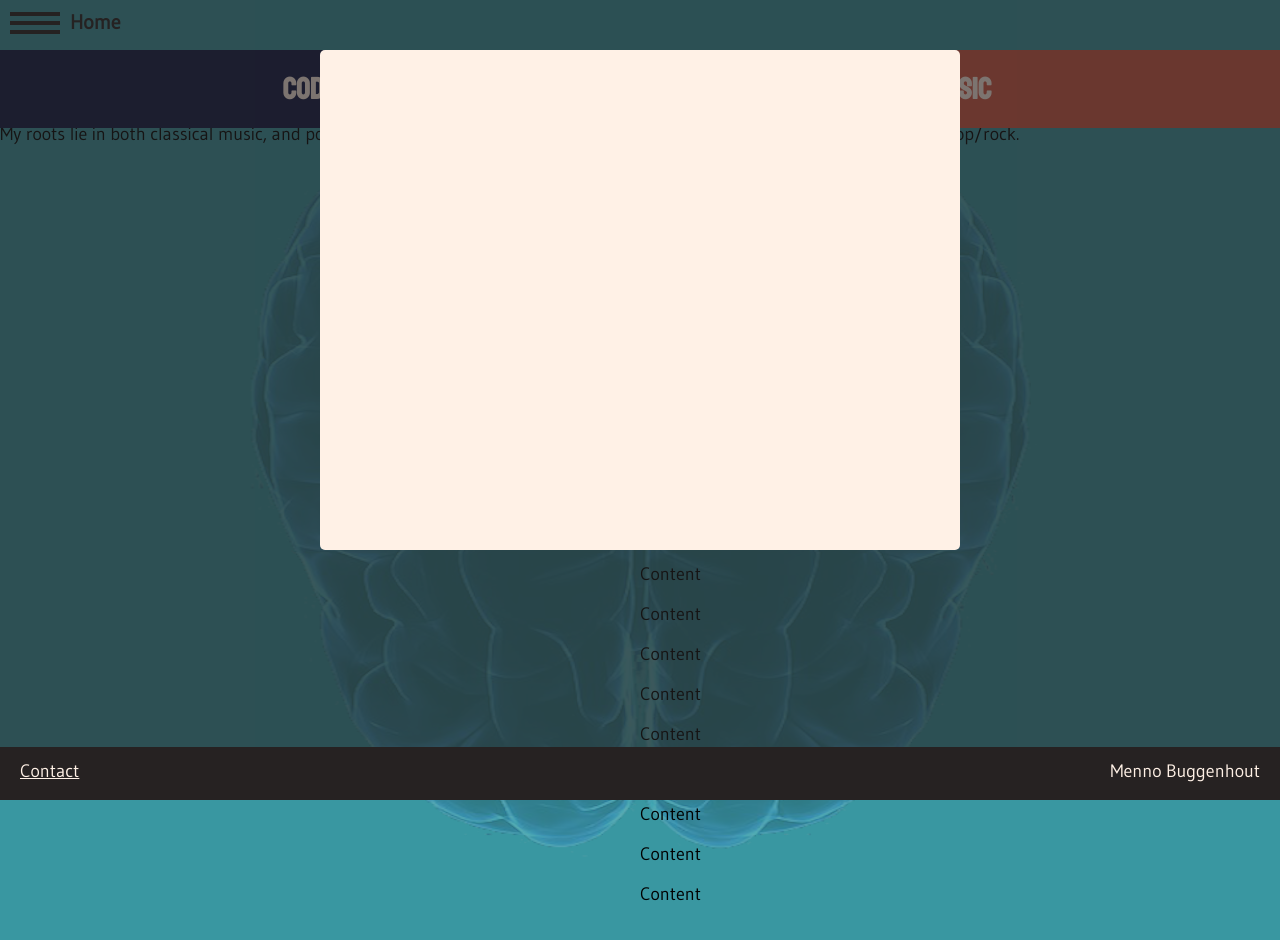
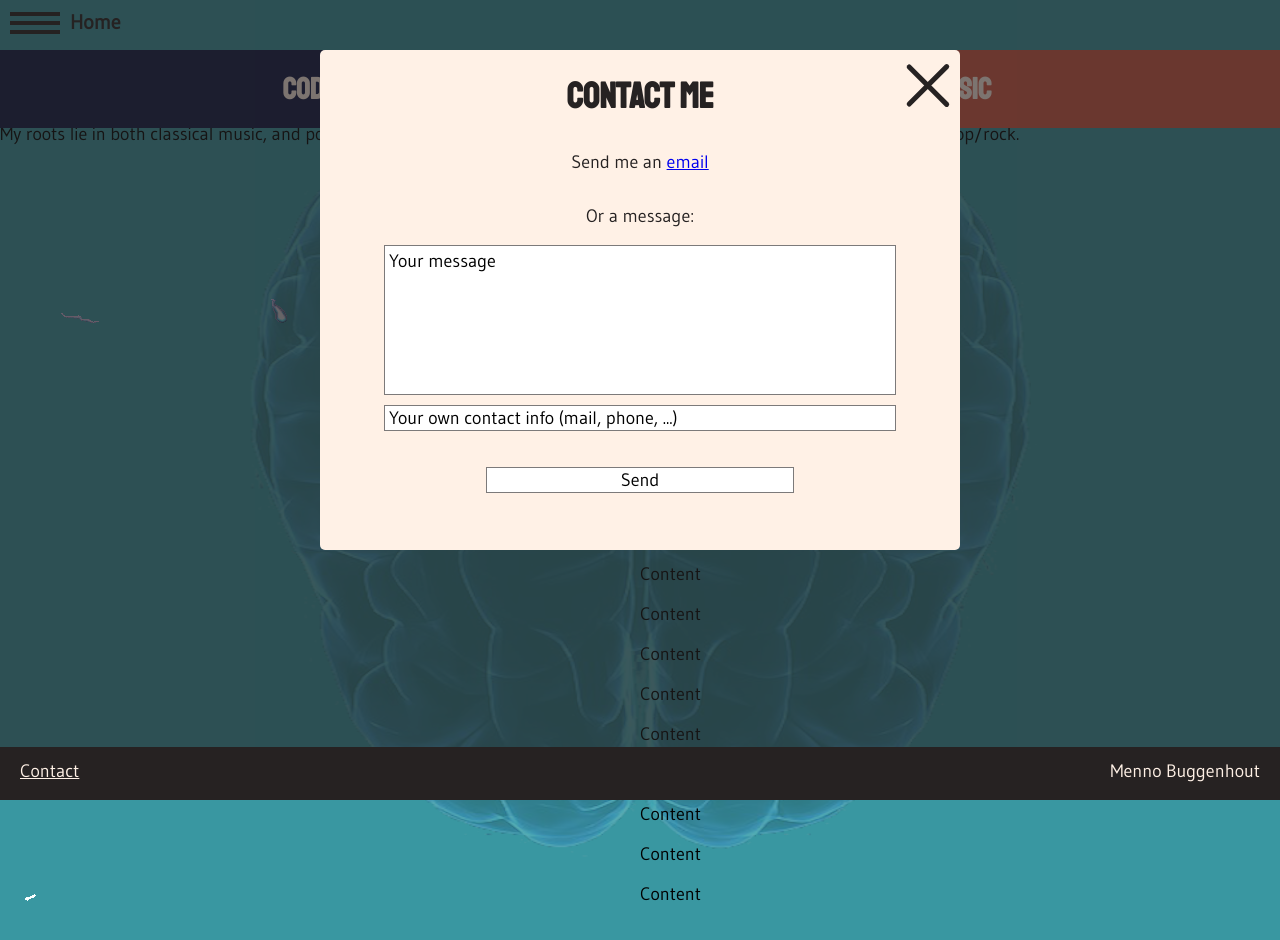
Before and after one commit to Boomstam/MennoBuggenhout, a plain HTML site: page index.html in a window 1280 px wide. Both pictures are taken after a click on the element "Contact". Before the commit the page ends 800 px from the top, so only its background shows below. Drawn offline with Linux system fonts and the light colour scheme; a web font is replaced by a local one.

Commit message:
contactWindow finished

```diff
--- a/css/global.css
+++ b/css/global.css
@@ -5,6 +5,7 @@
     --background: rgb(57, 151, 161);
     --music: rgb(212, 87, 68);
     --coding: rgb(16, 24, 69);
+    --focusColor: #5E9ED6;
 }
 
 html {
@@ -16,6 +17,14 @@ body {
     font-family: 'Gudea';
     font-size: 18px;
     background-color: var(--background);
+}
+
+textarea,
+input,
+button,
+select {
+    font-family: inherit;
+    font-size: inherit;
 }
 
 h1,
@@ -242,4 +251,114 @@ contactwindow {
     height: 500px;
     display: inline-block;
     border-radius: 5px;
+    position: absolute;
 }
+
+cross {
+    position: absolute;
+    left: 90%;
+    width: 10%;
+    height: 10%;
+    top: 2%;
+    animation: scaleDownCross 0.5s forwards;
+}
+
+cross:hover {
+    animation: scaleUpCross 0.5s forwards;
+}
+
+@keyframes scaleUpCross {
+    0% {
+        scale: 1;
+    }
+    100% {
+        scale: 1.4;
+    }
+}
+
+@keyframes scaleDownCross {
+    0% {
+        scale: 1.4;
+    }
+    100% {
+        scale: 1;
+    }
+}
+
+crossarm {
+    position: absolute;
+    left: 5%;
+    top: 45%;
+    width: 90%;
+    height: 10%;
+    background-color: var(--black);
+    border-radius: 5px;
+}
+
+.leftTopArm {
+    transform: rotate(45deg);
+}
+
+.leftBottomArm {
+    transform: rotate(-45deg);
+}
+
+contactwindow>h1,
+contactwindow>address,
+.messageHeader {
+    text-align: center;
+    width: 100%;
+    color: var(--black);
+}
+
+address,
+.messageHeader {
+    margin-top: 5%;
+    font-style: normal;
+}
+
+contactform {
+    width: 100%;
+    height: 50%;
+}
+
+contactform>form {
+    width: 80%;
+    margin-left: 10%;
+}
+
+contactform>form>label,
+contactform>form>input {
+    width: 100%;
+}
+
+#message {
+    height: 30%;
+    width: 100%;
+    border: 1px solid var(--transparentGrey);
+    overflow: auto;
+    box-shadow: none;
+    resize: none;
+    padding: 4px;
+}
+
+.replyInfo {
+    margin-top: 2%;
+    margin-bottom: 2%;
+    border: 1px solid var(--transparentGrey);
+    padding-left: 4px;
+}
+
+.submitButton {
+    box-shadow: none;
+    background-color: white;
+    border: 1px solid var(--transparentGrey);
+    margin-left: 20%;
+    margin-top: 5%;
+    width: 60%;
+}
+
+.submitButton:hover {
+    cursor: pointer;
+    border: 3px solid var(--transparentGrey);
+}
--- a/index.html
+++ b/index.html
@@ -13,6 +13,13 @@
     <mybody>
         <homecontent>
             <img src="images/brain.png" alt="Brain" class="homebgimage">
+            <spark>
+                <img src="images/spark1.gif" alt="Spark" class="spark1">
+                <img src="images/spark2.gif" alt="Spark" class="spark2">
+                <img src="images/spark3.gif" alt="Spark" class="spark3">
+                <img src="images/spark4.gif" alt="Spark" class="spark4">
+                <img src="images/spark5.gif" alt="Spark" class="spark5">
+            </spark>
             <homeTitles>
                 <h1 class="homeCodingTitle">Coding</h1>
                 <h1 class="homeMusicTitle">Music</h1>
--- a/js/contact.js
+++ b/js/contact.js
@@ -1,26 +1,86 @@
-const name = "mennobuggenhout";
+const name = "mailto:mennobuggenhout";
 const mailSuffix = "@gmail.com";
-const submittedTextAlert = "Het bericht is verstuurd!";
+const messageSentAlert = "Thank you!";
 const openDisplay = 'block';
 const closedDisplay = 'none';
 const disableScroll = 'hidden';
 const enableScroll = 'auto';
 var contactOpen = false;
+var defaultMessage;
+var defaultReplyInfo;
 
 setUpContactForm();
 
 async function setUpContactForm() {
+    await waitForHeaderFooter();
     let link = document.body.getElementsByTagName('contactinfo')[0];
 
-    while (link === undefined) {
+    /*while (link === undefined) {
         link = document.body.getElementsByTagName('contactinfo')[0];
         await sleep(1);
+    }*/
+    link.onclick = function linkClicked() {
+        toggleOverlay();
     }
-    link.onclick = function linkClicked() {
-        console.log('button clicked');
-        contactOpen = !contactOpen;
-        setOverlayDisplay();
+    setUpContactWindow();
+    setUpSubmitButton()
+}
+
+function setUpContactWindow() {
+    let contactWindow = document.body.getElementsByTagName('contactwindow')[0];
+    console.log(contactWindow);
+    setUpCross(contactWindow);
+
+    let mailLink = contactWindow.getElementsByClassName('mailLink')[0];
+    mailLink.href = name + mailSuffix;
+    console.log(contactWindow);
+    setUpSubmitButton(contactWindow);
+}
+
+function setUpCross(contactWindow) {
+    let cross = contactWindow.getElementsByTagName('cross')[0];
+    cross.onclick = function crossClicked() {
+        toggleOverlay();
+    };
+}
+
+function setUpSubmitButton() {
+    /*
+        //Passing contact window as a parameter produced a reaaaaly weird heisenbug where contactWindow logged fine,
+        //but threw an 'undefined' error when used...?
+        let contactWindow = document.body.getElementsByTagName('contactwindow')[0];
+        console.log(contactWindow);
+        contact.getElementsByClassName('replyInfo')[0];
+    */
+    let contactForm = document.body.getElementsByTagName('contactform')[0];
+    let message = document.getElementById('message');
+    let replyInfo = contactForm.getElementsByClassName('replyInfo')[0];
+    defaultMessage = copyString(message.innerHTML);
+    defaultReplyInfo = copyString(replyInfo.value);
+    let button = contactForm.getElementsByClassName('submitButton')[0];
+    console.log(defaultMessage + defaultReplyInfo);
+    button.onclick = function buttonClicked() {
+        alert(messageSentAlert);
+
+        console.log(defaultMessage + message.innerHTML);
+        /*
+            Want to read the hardcoded content of textarea => 'innerHTML'
+            Want to edit it realtime => 'value'
+            https://stackoverflow.com/questions/1927593/cant-update-textarea-with-javascript-after-writing-to-it-manually
+        */
+        message.value = defaultMessage;
+        replyInfo.value = defaultReplyInfo;
+        toggleOverlay();
     }
+}
+
+function resetForm(contactWindow) {
+
+}
+
+function toggleOverlay() {
+    contactOpen = !contactOpen;
+    setOverlayDisplay();
 }
 
 function setOverlayDisplay() {
@@ -36,11 +96,7 @@ function setOverlayDisplay() {
     }
 }
 
-/*let form = document.body.getElementsByTagName("form")[0];
-
-form.onsubmit = function onsubmit() {
-    alert(submittedTextAlert);
-    let mail = name + mailSuffix;
-
-    window.open('mailto:test@example.com?subject=subject&body=body');
-}*/
+function copyString(str) {
+    let copy = (' ' + str).slice(1);
+    return copy;
+}
--- a/js/headInjector.js
+++ b/js/headInjector.js
@@ -2,6 +2,7 @@ const navKey = 'nav';
 const footerKey = 'footer';
 const maxLoadTime = 5000;
 var textLoaderLoaded = false;
+var headerFooterLoaded = false;
 
 injectHead();
 
@@ -102,6 +103,7 @@ function createFooter() {
     footer.innerHTML = savedFooter;
     $(document).ready(function() {
         document.body.appendChild(footer, document.body.firstChild);
+        headerFooterLoaded = true;
     });
 }
 
@@ -111,6 +113,12 @@ async function waitForTextLoader() {
     }
 }
 
+async function waitForHeaderFooter() {
+    while (headerFooterLoaded === false) {
+        await sleep(1);
+    }
+}
+
 function sleep(ms) {
     return new Promise(resolve => setTimeout(resolve, ms));
 }
--- a/nav.html
+++ b/nav.html
@@ -17,6 +17,20 @@
         <navcontent>
             <contactoverlay>
                 <contactwindow>
+                    <cross>
+                        <crossarm class="leftTopArm"></crossarm>
+                        <crossarm class="leftBottomArm"></crossarm>
+                    </cross>
+                    <h1>Contact me</h1>
+                    <address>Send me an <a class="mailLink">email</a></address>
+                    <p class="messageHeader">Or a message:</p>
+                    <contactform>
+                        <form>
+                            <textarea id="message">Your message</textarea>
+                            <input type="text" class="replyInfo" value="Your own contact info (mail, phone, ...)"></input>
+                            <input type="button" class="submitButton" value="Send"></input>
+                        </form>
+                    </contactform>
                 </contactwindow>
             </contactoverlay>
             <hamburger>
```
Also changed, not shown: images/spark1.gif (added), images/spark2.gif (added), images/spark3.gif (added), images/spark4.gif (added), images/spark5.gif (added).
